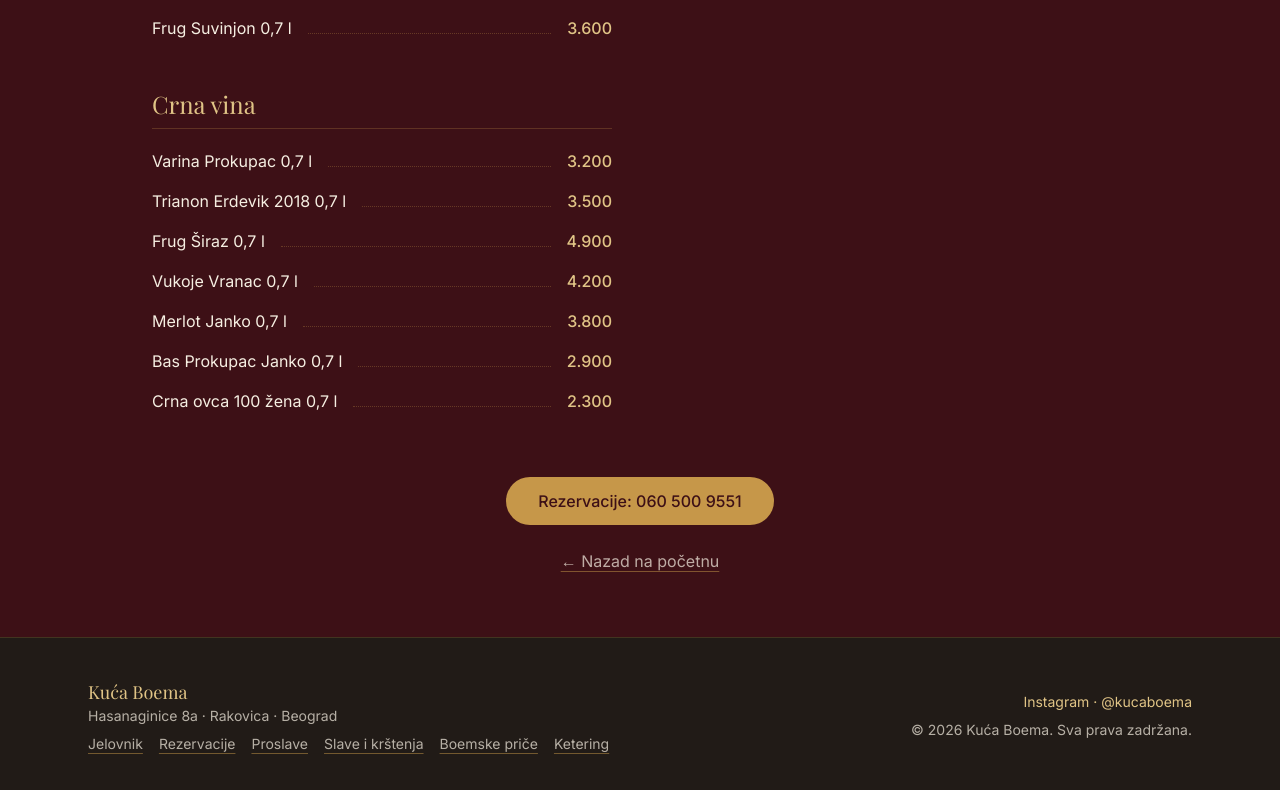
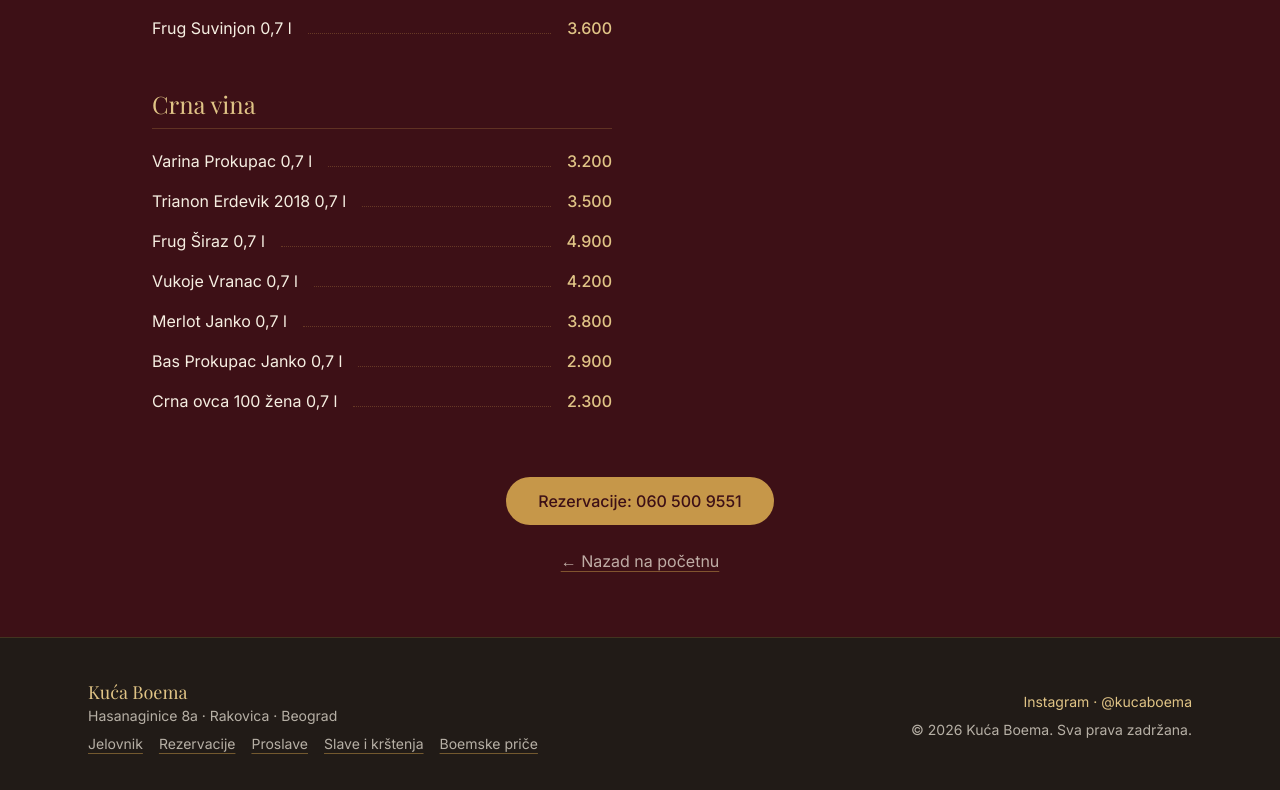
Before and after one commit to stevanmilosevic4/kuca-boema, a Next.js app: page /jelovnik in a window 1280 px wide. Shown: the part 6107-6897 px from the top of the page. Built offline with nearby package versions, Linux system fonts and the light colour scheme; a web font is replaced by a local one.

Commit message:
Park catering pages (blocked for now) and remove footer link

```diff
--- a/src/components/Footer.tsx
+++ b/src/components/Footer.tsx
@@ -6,7 +6,6 @@
   { href: "/proslave/", label: "Proslave" },
   { href: "/slave/", label: "Slave i krštenja" },
   { href: "/blog/", label: "Boemske priče" },
-  { href: "/ketering/", label: "Ketering" },
 ];
 
 export default function Footer() {
```
Also changed, not shown: src/app/_parked/en/catering/page.tsx (renamed from src/app/en/catering/page.tsx), src/app/_parked/ketering/page.tsx (renamed from src/app/ketering/page.tsx), src/app/_parked/ru/catering/page.tsx (renamed from src/app/ru/catering/page.tsx).
